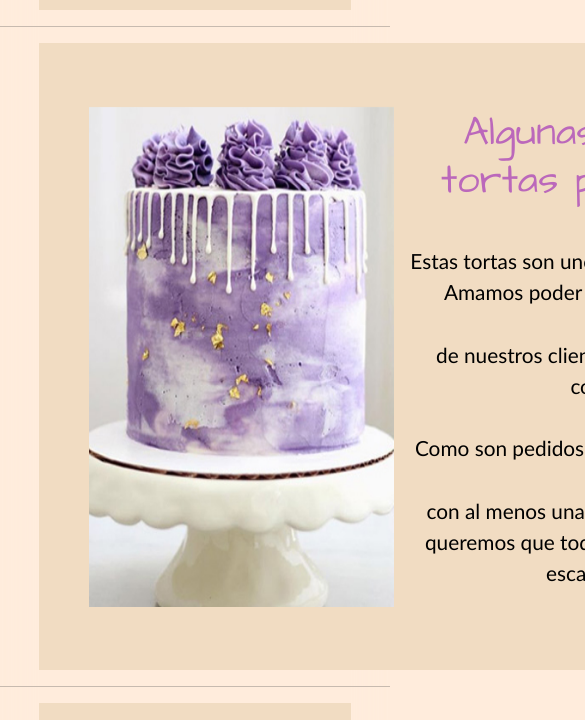
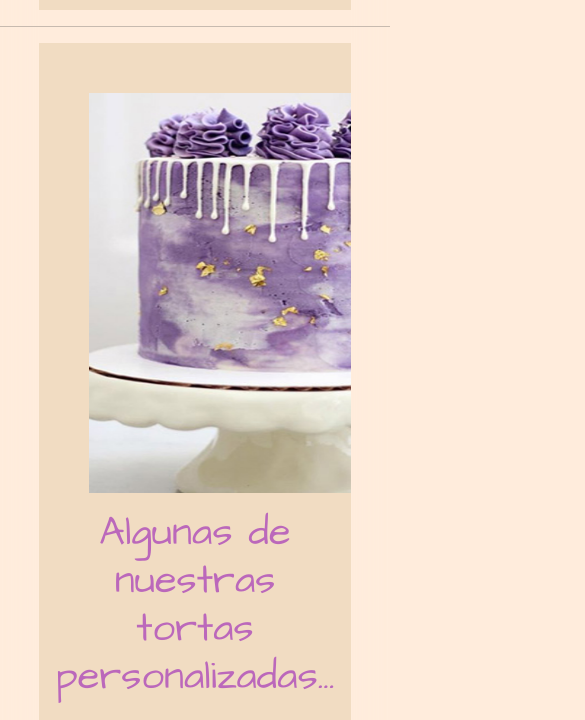
Before and after one commit to VillafaneMaria/DesarrolloWebCoder, a website: page index.html in a window 390 px wide. Shown: the part 2779-3499 px from the top of the page, 585 px wide, since content can reach past the window. Drawn offline with nearby package versions, Linux system fonts and the light colour scheme.

Commit message:
ajustando responsive index

```diff
--- a/estilos.css
+++ b/estilos.css
@@ -80,7 +80,8 @@ em{
 
 .bienvenidos{
     background-color: rgb(241, 220, 194);
-    display:inline-flex;
+    display:flex;
+    flex-direction: column;
     align-items: center;
     justify-content: center;
     padding: 50px;
@@ -104,8 +105,8 @@ em{
 
 .tortas{
     /*border: 3px solid rgb(65, 45, 32);*/
-    width: 500px;
-    height: 500px;
+    width: 400px;
+    height: 400px;
     margin: auto;
     background-size: 100% 100%;
     animation: tortas 10s infinite;
--- a/style.scss
+++ b/style.scss
@@ -166,6 +166,20 @@ em{
     @include contenidoTexto;
 }
 
+.tortasPer{
+    .bienvenidos{
+    display: flex;
+    flex-direction: column;
+}
+}
+
+.bienvenidos{
+    .contenedorBienvenidos{
+        display: flex;
+        flex-direction: column;
+    }
+}
+
 //PRODUCTOS
  .productos__subt{
     @extend .subtitulo;
```
Also changed, not shown: index.html (+1 -0 lines), style.css, 1 other file.
